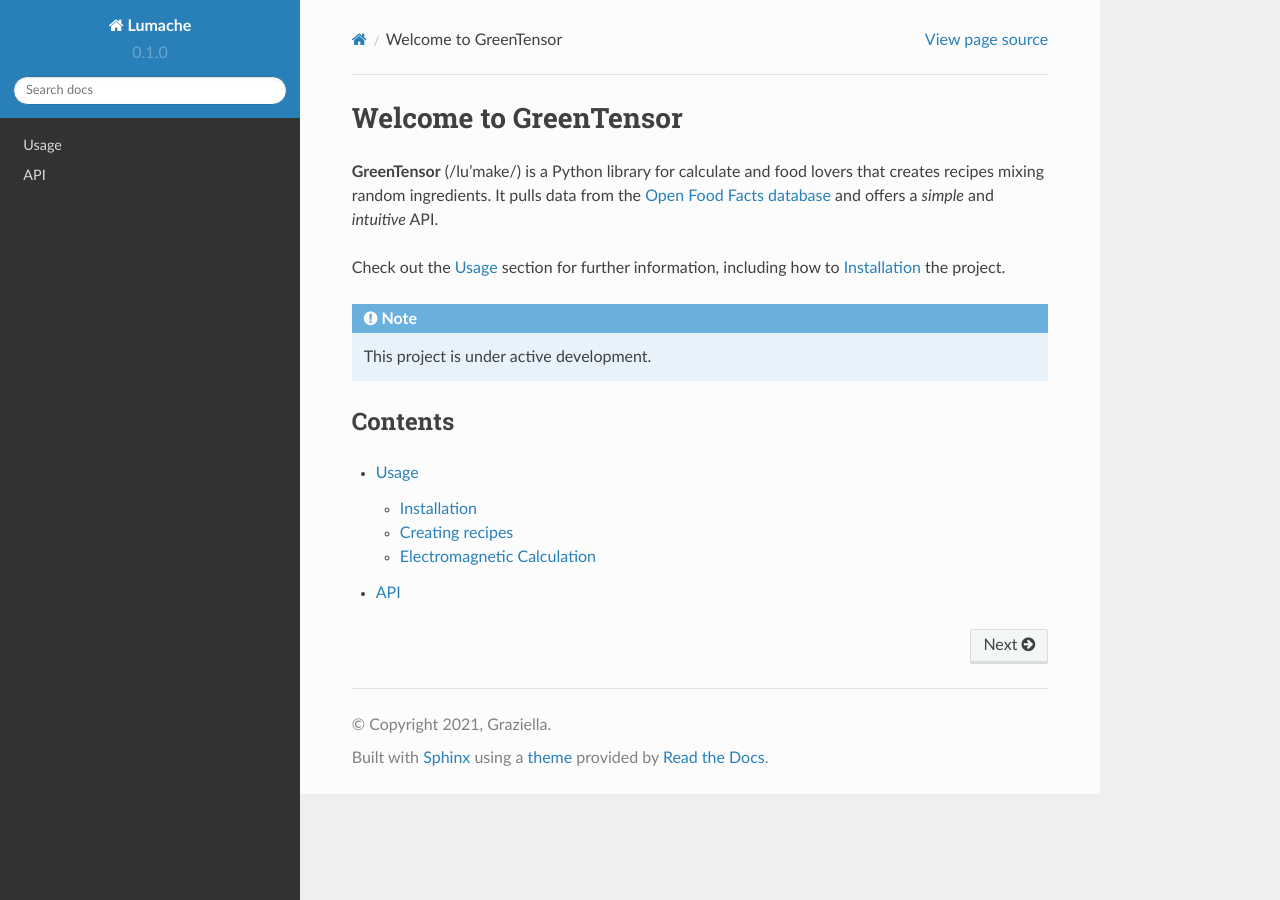
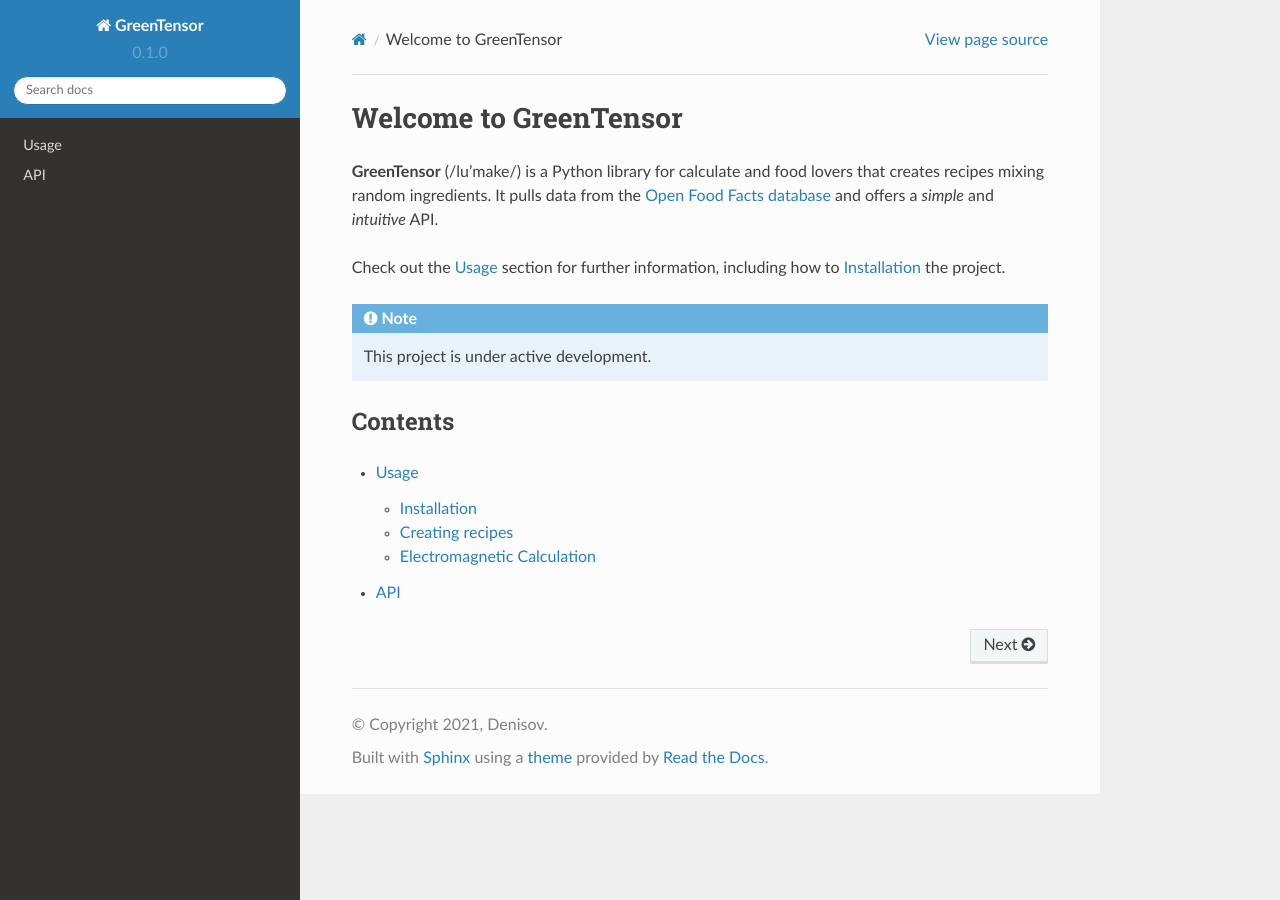
Before and after one commit to Den1sovDm1triy/GreenTensor, a Sphinx documentation site: the page built from docs/index.rst, in a window 1280 px wide. Built offline with Sphinx 7.4.7 and the Read the Docs theme 2.0.0, drawn with Linux system fonts in a browser that asks for light colours.

Commit message:
doc: docs/conf.py file update

```diff
--- a/docs/conf.py
+++ b/docs/conf.py
@@ -2,9 +2,9 @@
 
 # -- Project information
 
-project = 'Lumache'
-copyright = '2021, Graziella'
-author = 'Graziella'
+project = 'GreenTensor'
+copyright = '2021, Denisov'
+author = 'Denisov, Skumatenko, Fadeev, Shesterov'
 
 release = '0.1'
 version = '0.1.0'
```
